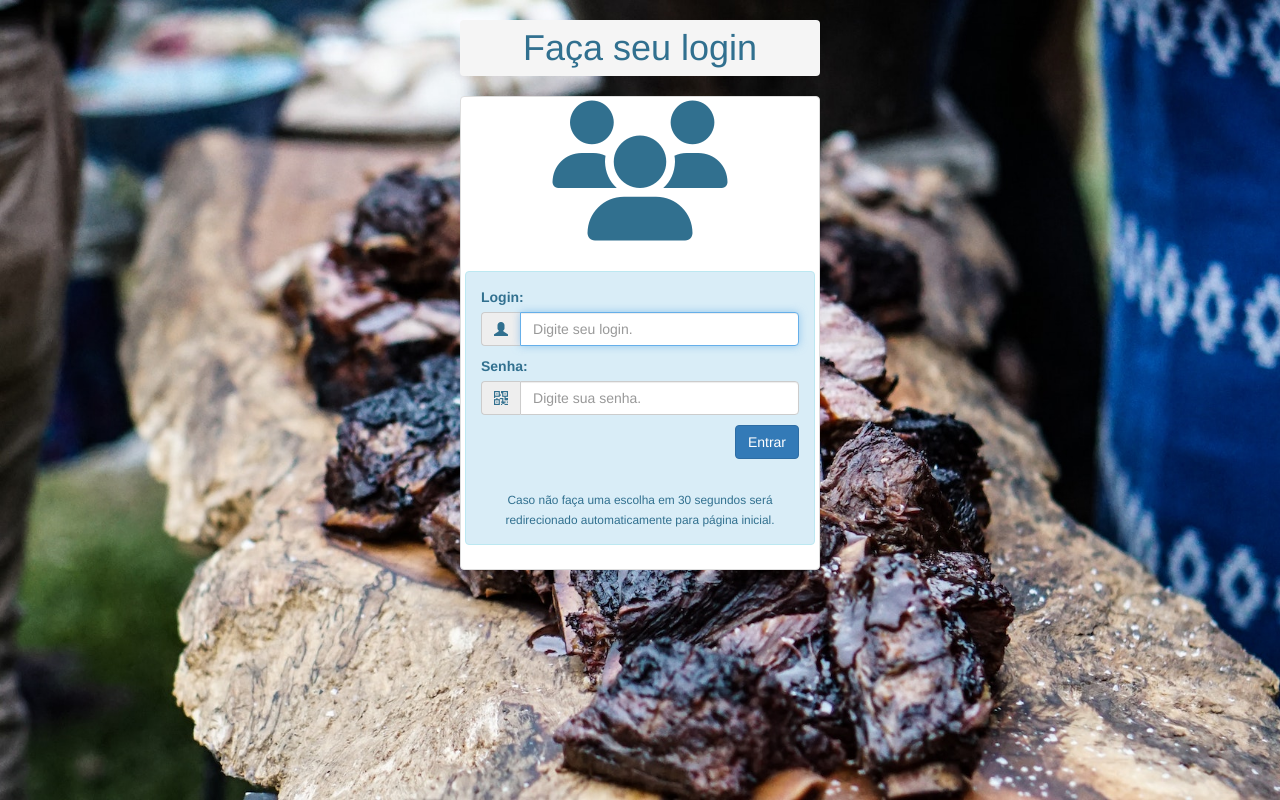
After one commit to vinimaximo/sistemaTi, a PHP site: page /admin/login.php in a window 1280 px wide. The commit adds this page. Run offline with PHP 8.4, Linux system fonts and the light colour scheme; the visitor is signed in with stand-in values (Sample User, id 1); some libraries are stand-ins or nearby versions.

Commit message:
telas de login

```diff
--- /dev/null
+++ b/admin/login.php
@@ -0,0 +1,106 @@
+<?php
+    include('../connections/conn.php');
+// Inicia verificação do login
+if($_POST){
+    //definindo o USE do banco de dados
+    mysqli_select_db($conn,$database_conn);
+    //verifica login e senha recebidos
+    $login_usuario = $_POST['login_usuario'];
+    $senha_usuario = $_POST['senha_usuario'];
+
+    $verificaSQL = "select *
+    from tbusuarios
+    where login_usuario = '$login_usuario'
+    and senha_usuario = '$senha_usuario'
+    ";
+    echo $verificaSQL;
+   //carregar os dados e verificar a linha de retorno, caso exista
+   $lista_session = mysqli_query($conn,$verificaSQL);
+   $linha = $lista_session->fetch_assoc();
+   $numero_linhas = mysqli_num_rows($lista_session);
+
+   // se a sessão não existir, iniciamos uma sessão
+   if(!isset($_SESSION)){
+    $sessao_antiga = session_name("chuletaaa");
+    session_start();
+    $session_name_new = session_name();//Recupera o nome atual
+   }
+   if($linha!=null){
+    $_SESSION['login_usuario'] = $login_usuario;
+    $_SESSION['nivel_usuario'] = $linha['nivel_usuario'];
+    $_SESSION['nome_da_sessao'] = session_name();
+    echo "<script>window.open('index.php','_self')</srcipt>";
+
+
+   }else{
+    echo "<script>window.open('invasor.php','_self')</srcipt>";
+   }
+}
+?>
+
+
+
+<!doctype html>
+<html lang="pt-br">
+<head>
+<meta http-equiv="refresh" content="30;URL=../index.php">
+<title>Login</title>
+<meta charset="utf-8">
+<!-- Link arquivos Bootstrap css -->
+<meta http-equiv="X-UA-Compatible" content="IE=edge">
+<meta name="viewport" content="width=device-width, initial-scale=1">
+<link href="../css/bootstrap.min.css" rel="stylesheet" type="text/css">
+<script src="https://kit.fontawesome.com/2495680ceb.js" crossorigin="anonymous"></script>
+<link href="../css/meu_estilo.css" rel="stylesheet" type="text/css">
+</head>
+<body class="fundofixo">
+<main class="container">
+<section>
+<article>
+    <div class="row">
+        <div class="col-xs-12 col-sm-6 col-sm-offset-3 col-md-4 col-md-offset-4">
+            <h1 class="breadcrumb text-info text-center">Faça seu login</h1>
+            <div class="thumbnail">
+                <p class="text-info text-center" role="alert">
+                   <i class="fas fa-users fa-10x"></i>
+                </p>
+                <br>
+                <div class="alert alert-info" role="alert">
+                    <form action="login.php" name="form_login" id="form_login" method="post" enctype="multipart/form-data">
+                        <label for="login_usuario">Login:</label>
+                        <p class="input-group">
+                            <span class="input-group-addon">
+                                <span class="glyphicon glyphicon-user text-info" aria-hidden="true"></span>
+                            </span>
+                            <input type="text" name="login_usuario" id="login_usuario" class="form-control" autofocus required autocomplete="off" placeholder="Digite seu login.">
+                        </p>
+                        <label for="senha_usuario">Senha:</label>
+                        <p class="input-group">
+                            <span class="input-group-addon">
+                                <span class="glyphicon glyphicon-qrcode text-info" aria-hidden="true"></span>
+                            </span>
+                            <input type="password" name="senha_usuario" id="senha_usuario" class="form-control" required autocomplete="off" placeholder="Digite sua senha.">
+                        </p>
+                        <p class="text-right">
+                            <input type="submit" value="Entrar" class="btn btn-primary">
+                        </p>
+                    </form>
+                    <p class="text-center">
+                        <small>
+                            <br>
+                            Caso não faça uma escolha em 30 segundos será redirecionado automaticamente para página inicial.
+                        </small>
+                    </p>
+                </div>
+            </div><!-- fecha thumbnail -->
+        </div><!-- fecha dimensionamento -->
+    </div><!-- fecha row -->
+</article>
+</section>
+</main>
+
+<!-- Link arquivos Bootstrap js -->
+<script src="https://ajax.googleapis.com/ajax/libs/jquery/1.12.4/jquery.min.js"></script>
+<script src="../js/bootstrap.min.js"></script>
+</body>
+</html>
```
Also changed, not shown: admin/acesso_comum.php (added, +32 -0 lines), admin/index.php (+13 -1 lines), admin/adm_options.php (added), admin/invasor.php (added), admin/menu_adm.php (added).
